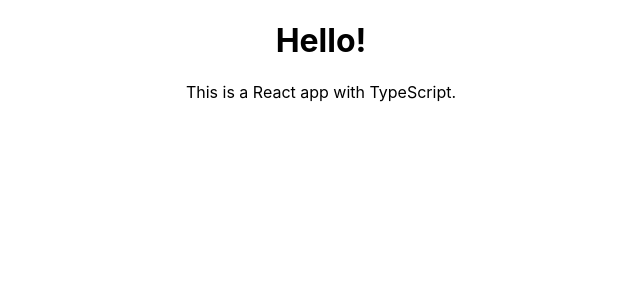
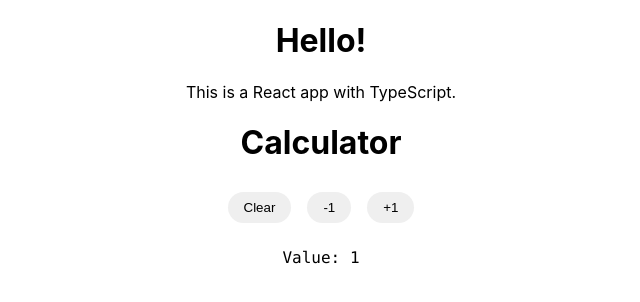
Before and after one commit to MatildaMared/react-frontend-testing, a React (Create React App) app: page / in a window 1280 px wide. Shown: the top 302 px of the page, without its empty margins (319-959 px from the left). Built offline with nearby package versions, Linux system fonts and the light colour scheme.

Commit message:
add tests for Calculator component

```diff
--- a/package.json
+++ b/package.json
@@ -19,7 +19,7 @@
 	"scripts": {
 		"start": "react-scripts start",
 		"build": "react-scripts build",
-    "test": "react-scripts test",
+		"test": "react-scripts test --verbose",
 		"test:coverage": "react-scripts test --coverage",
 		"eject": "react-scripts eject"
 	},
--- a/src/App.css
+++ b/src/App.css
@@ -36,3 +36,15 @@
 		transform: rotate(360deg);
 	}
 }
+
+main button {
+	padding: 0.5rem 1rem;
+	margin: 0.5rem;
+	border-radius: 1rem;
+	border: none;
+  cursor: pointer;
+}
+
+main button:hover {
+	background-color: #dddddd;
+}
--- a/src/App.tsx
+++ b/src/App.tsx
@@ -1,11 +1,15 @@
 import React from "react";
 import "./App.css";
+import Counter from "./components/Counter";
+import Calculator from "./components/Calculator";
 
 function App() {
 	return (
 		<div className="App">
 			<h1>Hello!</h1>
 			<p>This is a React app with TypeScript.</p>
+      {/* <Counter /> */}
+      <Calculator />
 		</div>
 	);
 }
--- /dev/null
+++ b/src/components/Calculator.tsx
@@ -0,0 +1,23 @@
+import React, { useState } from "react";
+
+const Calculator = () => {
+	const [count, setCount] = useState(1);
+
+	return (
+		<>
+			<header>
+				<h1>Calculator</h1>
+			</header>
+			<main>
+				<button>Clear</button>
+				<button>-1</button>
+				<button onClick={() => setCount(count + 1)}>+1</button>
+				<p className="result">
+					<code>Value: {count}</code>
+				</p>
+			</main>
+		</>
+	);
+};
+
+export default Calculator;
--- /dev/null
+++ b/src/components/Counter.tsx
@@ -0,0 +1,19 @@
+import React, { useState } from "react";
+
+function Counter() {
+	const [count, setCount] = useState(1);
+
+	return (
+		<div>
+			<button
+				onClick={() => {
+					setCount(count + 1);
+				}}
+			>
+				Value: {count}
+			</button>
+		</div>
+	);
+}
+
+export default Counter;
```
Also changed, not shown: 2 other files (tests, documents, lock files or other folders). Lines whose indentation alone changed are shown as unchanged.
